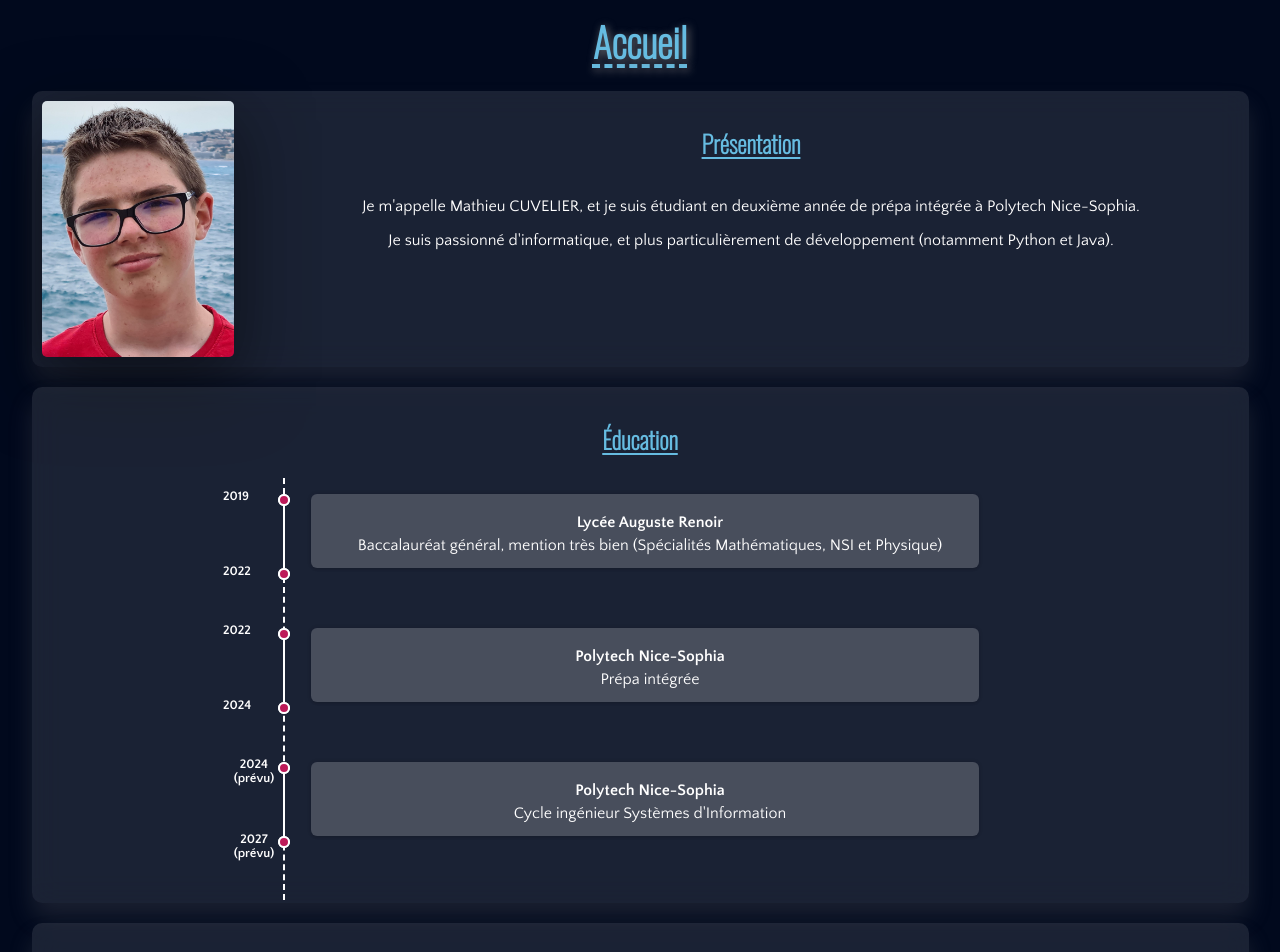
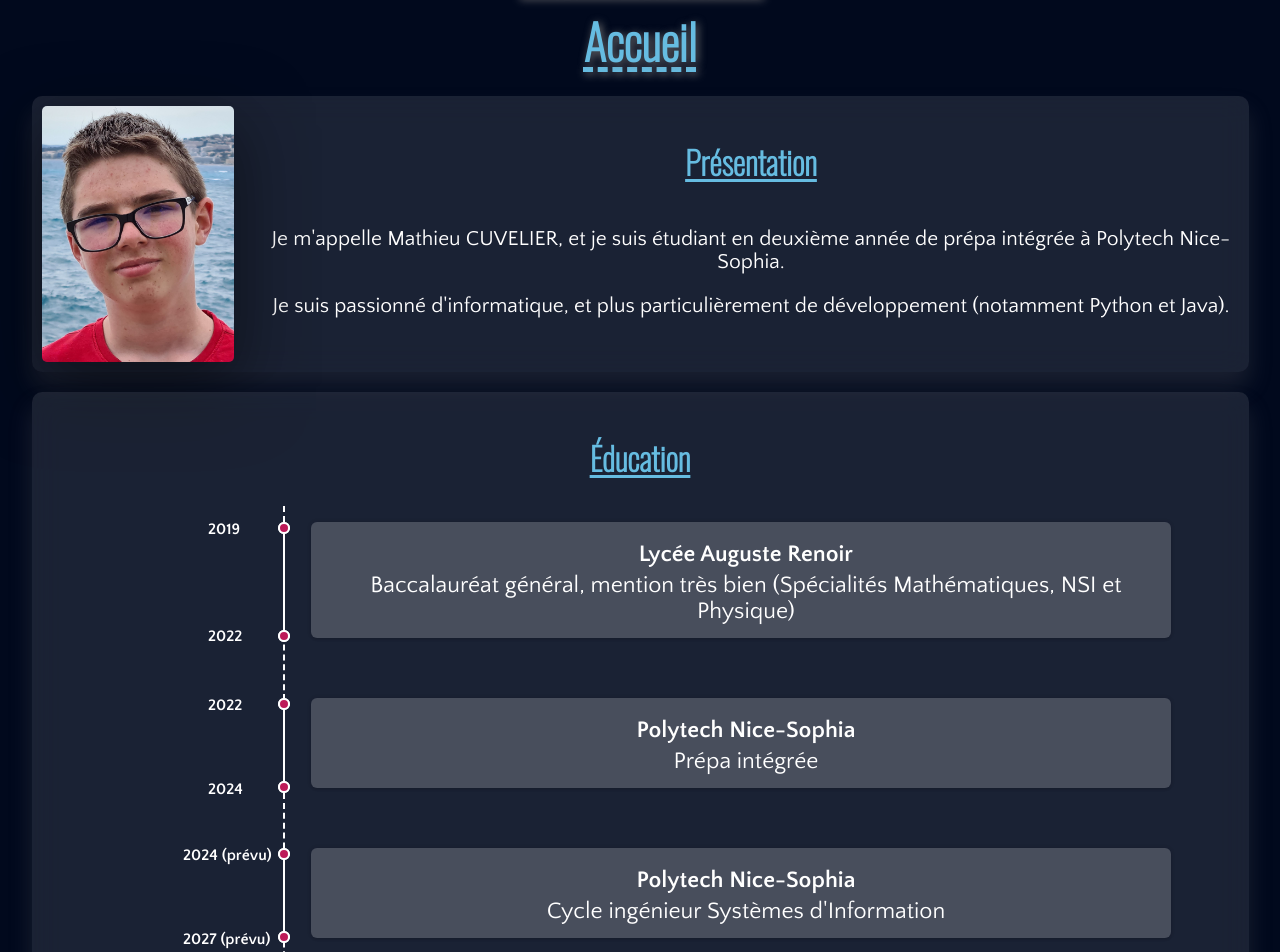
Before and after one commit to matryt/portfolio-react, a React (Create React App) app: page / in a window 1280 px wide. Shown: the part 140-1092 px from the top of the page. Built offline with nearby package versions, Linux system fonts and the light colour scheme.

Commit message:
Bigger size font + various

```diff
--- a/src/App.css
+++ b/src/App.css
@@ -14,3 +14,7 @@ body {
 .App {
   height:100%;
 }
+
+p {
+  font-size: 1.2em;
+}
--- a/src/App.js
+++ b/src/App.js
@@ -20,7 +20,7 @@ function App() {
         <Timeline id="first">
           <EItem title="Lycée Auguste Renoir" description="Baccalauréat général, mention très bien (Spécialités Mathématiques, NSI et Physique)" startDate="2019" endDate="2022"></EItem>
           <EItem title="Polytech Nice-Sophia" description="Prépa intégrée" startDate="2022" endDate="2024"></EItem>
-          <EItem title="Polytech Nice-Sophia" description="Cycle ingénieur Systèmes d'Information" startDate="2024 (prévu)" endDate="2027 (prévu)"></EItem>
+          <EItem title="Polytech Nice-Sophia" description="Cycle ingénieur Systèmes d'Information" startDate="2024 (prévu)" endDate="2027 (prévu)" planned={true}></EItem>
         </Timeline>
       </Card>
       <Card title="Expériences professionnelles">
--- a/src/components/ContactForm.js
+++ b/src/components/ContactForm.js
@@ -13,6 +13,7 @@ const InfosDiv = () => {
       <div className="infoline">
         <a href="https://www.linkedin.com/in/mathieucuvelier/" target="_blank" rel="noreferrer"  ><FontAwesomeIcon icon={faLinkedin}/> Mathieu CUVELIER</a>
       </div>
+      <br/>
       <div className="infoline">
         <a href="https://www.github.com/matryt" target="_blank" rel="noreferrer"  ><FontAwesomeIcon icon={faGithub}/>@matryt</a>
       </div>
@@ -63,8 +64,8 @@ const ContactForm = () => {
       </div>
       <br/>
       <div className="contact-line">
-      <label htmlFor="first-name">Prénom (*) :</label>
-      <input type="text" id="firstName" name="firstName" value={formData.firstName} onChange={handleChange} required />
+        <label htmlFor="firstName">Prénom (*) :</label>
+        <input type="text" id="firstName" name="firstName" value={formData.firstName} onChange={handleChange} required />
       </div>
       <br/>
 
--- a/src/components/EducationElement.js
+++ b/src/components/EducationElement.js
@@ -1,4 +1,11 @@
-export default function EducationElement({title, description, startDate, endDate}) {
+function Date({date, planned}) {
+    if (planned) {
+        return <span className="planned">{date}</span>;
+    }
+    return <span>{date}</span>;
+}
+
+export default function EducationElement({title, description, startDate, endDate, planned}) {
     return (
         <li>
         <span></span>
@@ -7,9 +14,13 @@ export default function EducationElement({title, description, startDate, endDate
             <div className="info">{description}</div>
         </div>
         <span className="number">
-            <span>{startDate}</span>
-            <span>{endDate}</span>
+            <Date planned={planned} date={startDate} />
+            <Date planned={planned} date={endDate} />
         </span>
         </li>
     )
     }
+
+EducationElement.defaultProps = {
+    planned: false
+}
--- a/src/styles/Card.css
+++ b/src/styles/Card.css
@@ -3,8 +3,6 @@
     grid-template-areas: "img-container card-title" "img-container card-content";
     grid-template-rows:auto 1fr;
     grid-template-columns: auto 1fr;
-    margin-right: auto;
-    margin-left: auto;
     box-shadow: 0 15px 25px rgba(129, 124, 124, 0.2);
     height: 300px;
     border-radius: 10px;
@@ -21,7 +19,7 @@
 .card h3 {
     text-align: center;
     text-decoration: underline;
-    font-size:1.5em;
+    font-size:2em;
     text-underline-offset: 3px;
 }
 
--- a/src/styles/ContactForm.css
+++ b/src/styles/ContactForm.css
@@ -27,7 +27,7 @@ textarea {
 
 .contact-infos {
     border: 1px solid white;
-    padding: 10px;
+    padding: 15px;
     margin-bottom: 30px;
 }
 
@@ -37,13 +37,12 @@ textarea {
     margin-top: 0;
     position:absolute;
     left:110px;
-    top:200px;
+    top:180px;
     padding: 0px 20px;
 }
 
 .contact-infos svg {
     height: 1.5em;
-    margin-top: 5px;
     vertical-align: bottom;
     display: inline;
     color:white;
@@ -55,14 +54,47 @@ textarea {
 }
 
 .infoline {
+    display: inline-block;
+}
+
+.infoline:not(:last-child) {
     margin-bottom: 10px;
+}
+
+.infoline:hover a {
+    animation: boldTransition 0.5s linear 0s both
 }
 
 #contact-form {
     border-radius: 20px;
     padding: 6px;
     background-color: #bd1a58;
-    border:1px solid white;
+    border: 3px solid #bd1a58;
     color:white;
     font-size:0.9em;
+    transition: border 0.5s ease;
 }
+
+#contact-form:hover {
+    border: 3px solid white;
+    transition: all 0.5s ease;
+}
+
+@media screen and (max-width:800px) {
+    .contact-infos {
+        margin-top: 30px;
+    }
+
+    .contact-infos h3 {
+            top: 190px;
+        }
+}
+
+@keyframes boldTransition {
+    from {
+        font-weight: 400;
+    }
+    to {
+        font-weight: 700;
+    }
+}
--- a/src/styles/Header.css
+++ b/src/styles/Header.css
@@ -1,21 +1,26 @@
 @import url('https://fonts.googleapis.com/css2?family=Oswald:wght@200&display=swap');
 
+h1, h2, h3, h4, h5, h6 {
+    margin-bottom: 20px;
+    color:#66BCE1;
+    font-family: Oswald, serif;
+}
+
 h1 {
+    font-size: 3.5em;
+    font-weight: 600;
+    text-align: center;
+    padding: 0;
+    text-shadow: 2px 2px 8px #767575;
+    text-decoration: underline;
+    margin: 0;
+}
+
+h2 {
     font-size: 3em;
     font-weight: 600;
     text-align: center;
-    margin: 0;
-    padding: 0;
-    text-shadow: 2px 2px 8px #767575;
-    text-decoration: underline;
-    margin-bottom: 20px;
-  }
-
-h2 {
-    font-size: 2.5em;
-    font-weight: 600;
-    text-align: center;
-    margin: 0;
+    margin: 0px 0px 20px 0px;
     padding: 0;
     text-shadow: 2px 2px 8px #767575;
     text-decoration: dashed underline;
@@ -26,9 +31,3 @@ h3 {
   font-size: 2em;
   font-weight: 600;
 }
-
-h1, h2, h3, h4, h5, h6 {
-    margin-bottom: 20px;
-    color:#66BCE1;
-    font-family: Oswald, serif;
-}
--- a/src/styles/Nav.css
+++ b/src/styles/Nav.css
@@ -5,6 +5,7 @@ nav li {
     padding: 5px;
     width: 80px;
     transition: all 0.5s ease-in-out;
+    font-size: 1.1em;
 }
 
 nav li:hover {
@@ -44,6 +45,10 @@ svg {
     color: #bd1a58;
 }
 
+.card div {
+    font-size: 1.1em;
+}
+
 @media screen and (max-width: 600px) {
     nav img {
         display:block;
@@ -73,14 +78,14 @@ svg {
     #menu-container {
         z-index: 2;
         position: absolute;
-        height: 170px;
+        height: 180px;
         width:110px;
         border-radius: 10px;
         transition: all 0.5s ease-in-out;
     }
 
     #menu-container:hover {
-        background-color: #C92C5B;
+        background-color: #bd1a58;
         transition: all 0.5s ease-in-out;
     }
 
--- a/src/styles/Timeline.css
+++ b/src/styles/Timeline.css
@@ -24,7 +24,7 @@
   display:block;
   content: '';
   width: 1px;
-  height: 110%;
+  height: 105%;
   position: absolute;
   top: -15px;
   left: 2px;
@@ -38,7 +38,7 @@
   background-color: rgba(255, 255, 255, 0.2);
   padding: 14px;
   border-radius: 6px;
-  width:50vw;
+  width:65vw;
   box-shadow: 0 0 4px rgba(0, 0, 0, .12), 0 2px 2px rgba(0, 0, 0, .08)
 }
 .timeline ul li:not(:first-child) {
@@ -64,7 +64,7 @@
   top: 0;
 }
 .timeline ul li span:after {
-  top: 100%;
+  top: 93%;
 }
 .timeline ul li > div {
   margin-left: 10px;
@@ -83,16 +83,25 @@
 }
 .timeline span.number span {
   position: absolute;
-  font-size: 13px;
-  left: -3000%;
+  font-size: 16px;
+  left: -3750%;
   font-weight: bold;
   margin:auto;
 }
+
+#second span.number span {
+  left:-4800%;
+}
+
+.timeline span.number span.planned {
+  left: -5000%;
+}
+
 .timeline span.number span:first-child {
-  top: -5px;
+  top: -2px;
 }
 .timeline span.number span:last-child {
-  top: 95%;
+  top: 91%;
 }
 
 .timeline span.number {
```
